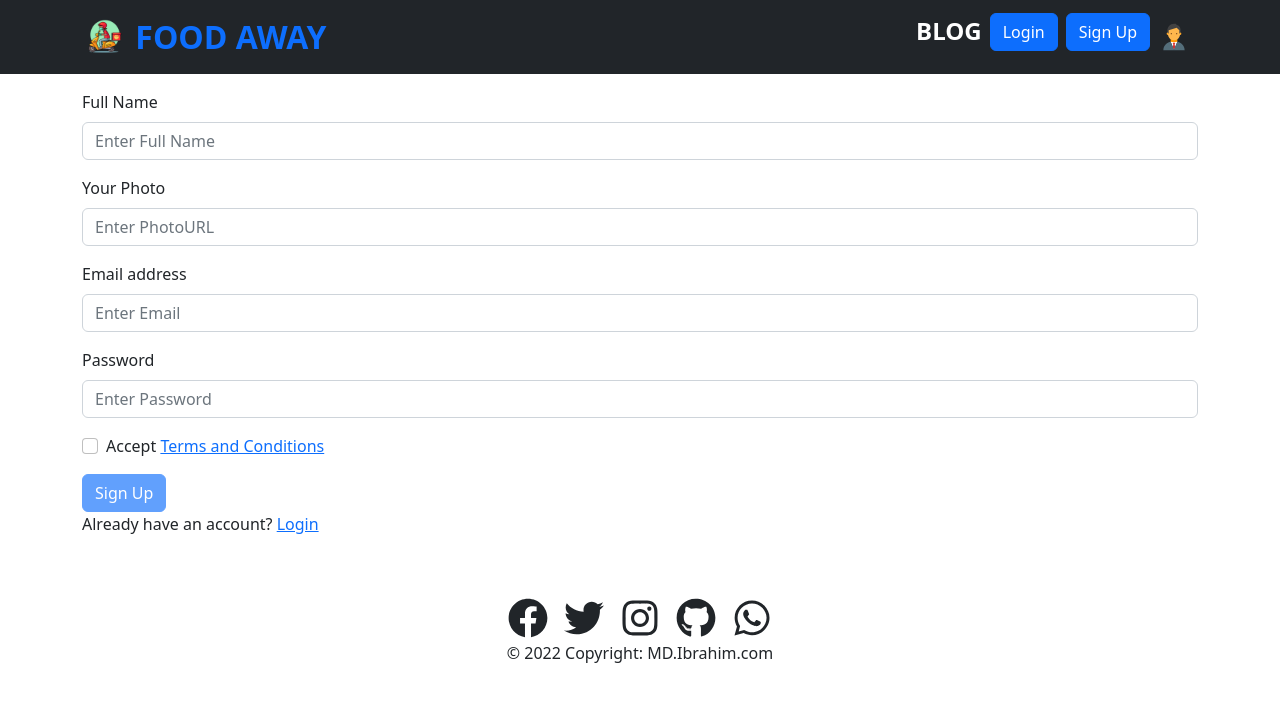
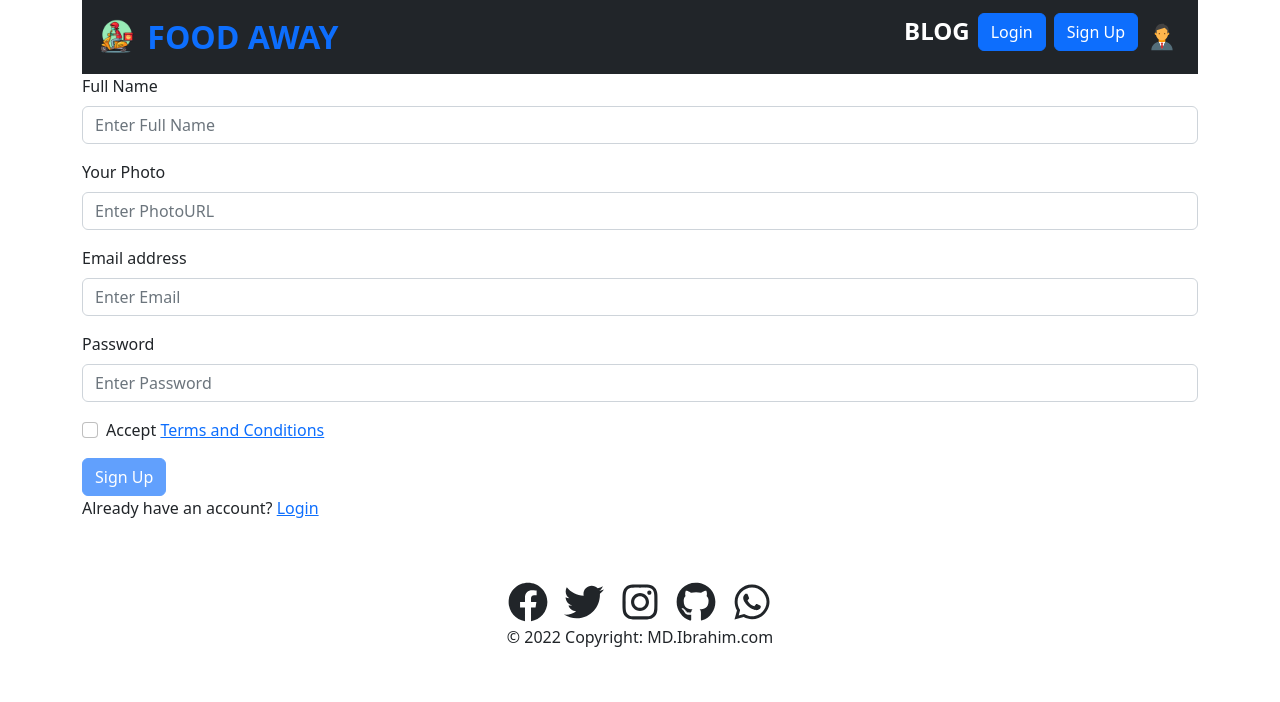
Before and after one commit to ibrahimkhalilullahshafi/Food-away, a React (Create React App) app: page /signup in a window 1280 px wide. Shown: the top 702 px of the page. Built offline with nearby package versions, Linux system fonts and the light colour scheme; no server answers.

Commit message:
banner added

```diff
--- a/src/components/Fixed-components/Header/Header.js
+++ b/src/components/Fixed-components/Header/Header.js
@@ -21,7 +21,7 @@ const Header = () => {
 
     return (
 
-        <Navbar className='mb-3' collapseOnSelect expand="lg" bg="dark" variant="light">
+        <Navbar className='container' collapseOnSelect expand="lg" bg="dark" variant="light">
             <Container>
 
                 <Navbar.Brand><Link to={'/'} className="text-decoration-none fs-2 fw-bold"><img
--- a/src/components/Home/Home.js
+++ b/src/components/Home/Home.js
@@ -2,17 +2,24 @@ import React from 'react';
 import { Button } from 'react-bootstrap';
 import { Link, useLoaderData } from 'react-router-dom';
 import Services from '../Shared-components/Services/Services';
+import photo from '../../poster.jpg'
 
 const Home = () => {
     const services = useLoaderData();
     return (
-        <div className='row'>
-            {services.map(service => <Services
-                key={service._id}
-                service={service}
-            ></Services>
-            )}
-            <Link to="/services"><Button className='w-100' variant="primary">See all</Button></Link>
+        <div className='container px-0'>
+            <div>
+                <img className='img-fluid' src={photo} alt="" />
+            </div>
+
+            <div className='d-flex'>
+                {services.map(service => <Services
+                    key={service._id}
+                    service={service}
+                ></Services>
+                )}
+            </div>
+            <Link to="/services" className='d-flex justify-content-center'><Button className='w-10px' variant="primary">See all</Button></Link>
         </div>
     );
 };
--- a/src/components/Shared-components/Services/Services.js
+++ b/src/components/Shared-components/Services/Services.js
@@ -5,7 +5,7 @@ import { Link } from 'react-router-dom';
 
 const Services = ({ service }) => {
     return (
-        <Card className='col-md-6 col-lg-4 mb-3 gx-4'>
+        <Card className='col-md-6 col-lg-4 mb-3 p-0'>
             <Card.Img variant="top" src={service.image} />
             <Card.Body>
                 <Card.Title className='text-center'>{service.name}</Card.Title>
--- a/src/layout/Main.js
+++ b/src/layout/Main.js
@@ -7,9 +7,11 @@ import Header from '../components/Fixed-components/Header/Header';
 const Main = () => {
     return (
         <div>
-            <Header></Header>
-            <Container><Outlet></Outlet></Container>
-            <Footer></Footer>
+            <Container>
+                <Header></Header>
+                <Outlet></Outlet>
+                <Footer></Footer>
+            </Container>
         </div>
     );
 };
```
Also changed, not shown: src/poster.jpg (added).
